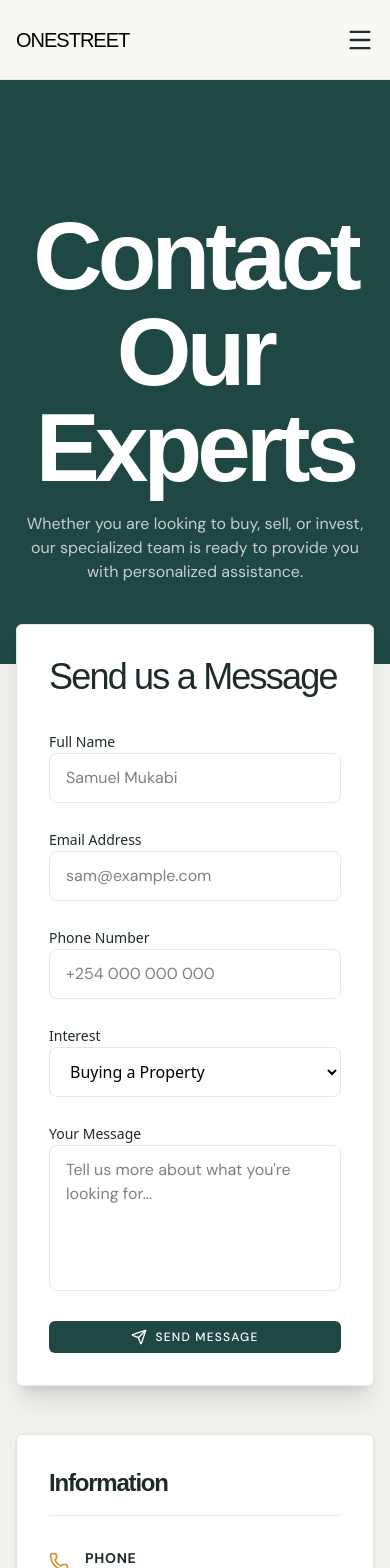
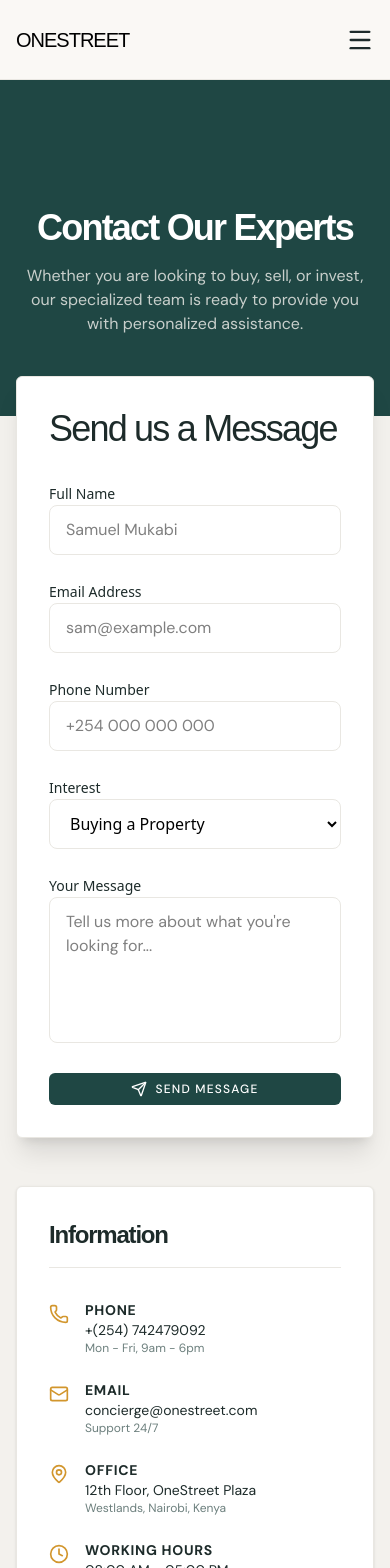
Before and after one commit to samuel-mukabi/OneStreet, a Next.js app: page /contact in a window 390 px wide. Shown: the top 1568 px of the page. Built offline with nearby package versions, Linux system fonts and the light colour scheme; a web font is replaced by a local one.

Commit message:
Subtle UI improvements

```diff
--- a/app/about/page.tsx
+++ b/app/about/page.tsx
@@ -37,9 +37,9 @@ const AboutPage = () => {
                     className="object-cover"
                     priority
                 />
-                <div className="absolute inset-0 bg-primary/50 z-10"/>
+                <div className="absolute inset-0 bg-black/50 z-10"/>
                 <div className="relative z-20 text-center space-y-4 max-w-4xl">
-                    <h1 className="text-4xl md:text-8xl text-white!">Our Story</h1>
+                    <h1 className="text-4xl! md:text-8xl! text-white!">Our Story</h1>
                     <p className="text-secondary max-w-2xl mx-auto text-base md:text-lg">
                         Redefining the standard of luxury living in Nairobi since 2015.
                     </p>
@@ -79,7 +79,7 @@ const AboutPage = () => {
             </section>
 
             {/* Core Values Section */}
-            <section className="py-32 bg-white/70">
+            <section className="py-20 bg-white/70">
                 <div className="max-w-7xl mx-auto px-4 space-y-15">
                     <div className="space-y-4 max-w-2xl">
                         <span className="text-accent font-bold tracking-widest uppercase text-sm">Our Philosophy</span>
--- a/app/components/NavBar.tsx
+++ b/app/components/NavBar.tsx
@@ -39,7 +39,7 @@ const NavBar = () => {
                     className="lg:hidden text-foreground"
                     onClick={() => setIsOpen(!isOpen)}
                 >
-                    {isOpen ? <X size={28} /> : <Menu size={28} />}
+                    {isOpen ? '' : <Menu size={28} />}
                 </button>
             </div>
 
--- a/app/contact/page.tsx
+++ b/app/contact/page.tsx
@@ -35,7 +35,7 @@ const ContactPage = () => {
             {/* Header Section */}
             <section className="bg-primary pt-32 pb-20 px-4">
                 <div className="max-w-7xl mx-auto text-center space-y-4">
-                    <h1 className="text-4xl md:text-8xl text-white!">Contact Our Experts</h1>
+                    <h1 className="text-4xl! md:text-8xl! text-white!">Contact Our Experts</h1>
                     <p className="text-secondary/80 max-w-2xl mx-auto text-base md:text-lg">
                         Whether you are looking to buy, sell, or invest, our specialized team is
                         ready to provide you with personalized assistance.
@@ -114,7 +114,7 @@ const ContactPage = () => {
                                         </div>
                                         <div>
                                             <p className="font-bold text-sm text-foreground uppercase tracking-wider">{item.title}</p>
-                                            <p className="text-foreground">{item.details}</p>
+                                            <p className="text-foreground text-sm">{item.details}</p>
                                             <p className="text-xs text-muted">{item.sub}</p>
                                         </div>
                                     </div>
```
